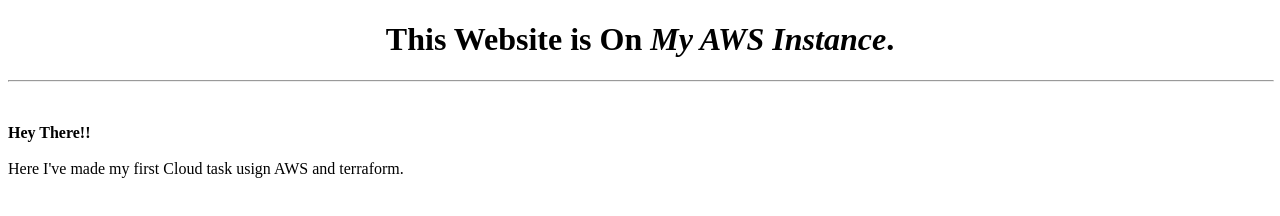
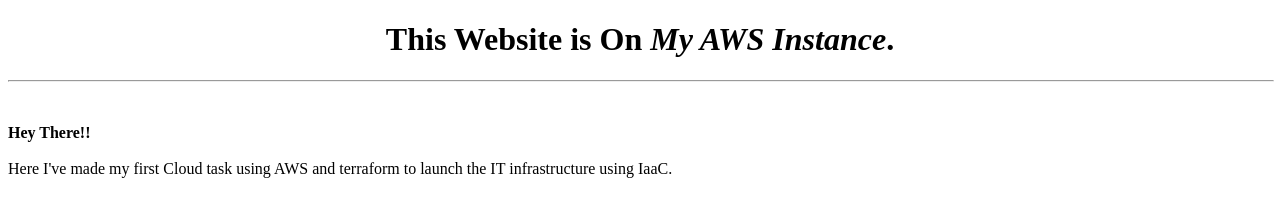
Before and after one commit to samanofficial/cloudwithterraform, a plain HTML site: page index.html in a window 1280 px wide. Drawn offline with Linux system fonts and the light colour scheme.

Commit message:
Update the index.html
Update the additional info in the index.html

```diff
--- a/index.html
+++ b/index.html
@@ -5,5 +5,5 @@
       <hr width=100%>
    </div><br>
 <p><strong>Hey There!! </strong><br><br>
-Here I've made my first Cloud task usign AWS and terraform.</p>
+Here I've made my first Cloud task using AWS and terraform to launch the IT infrastructure using IaaC.</p>
 </html>
```
